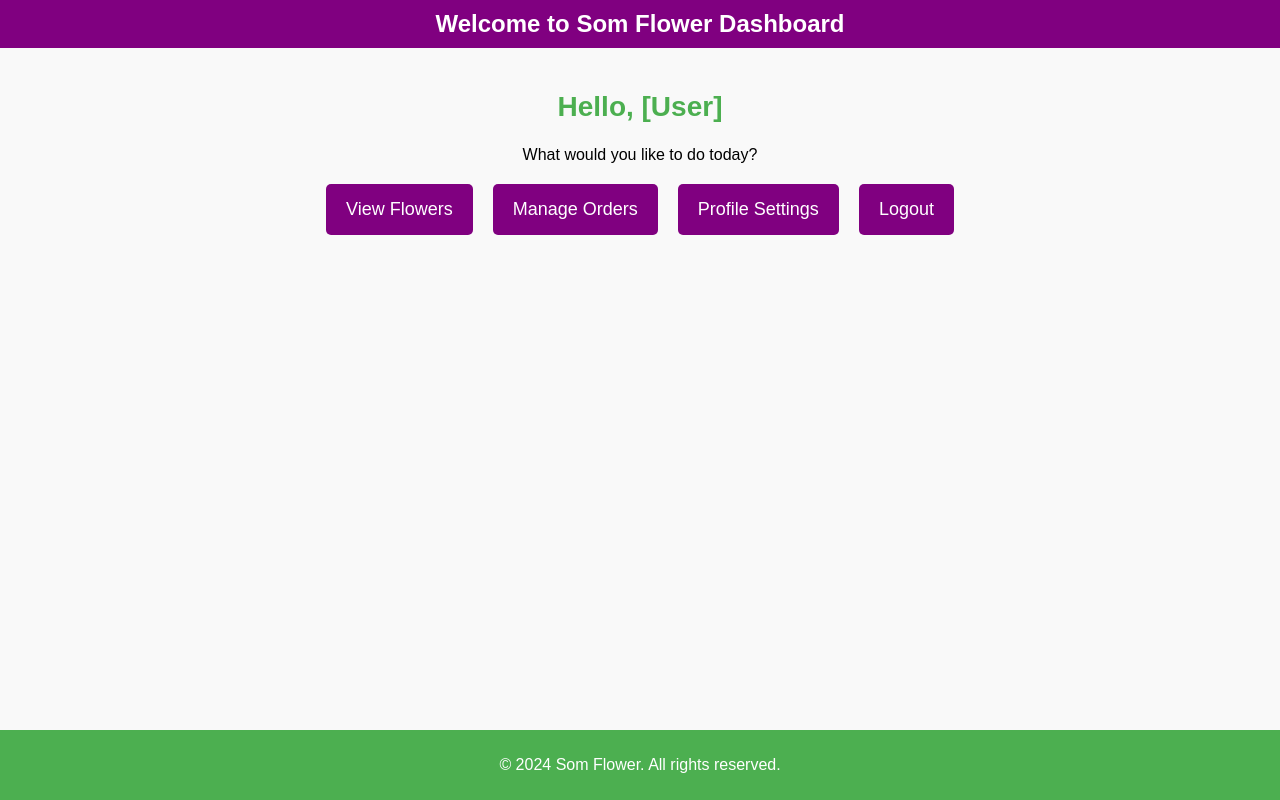
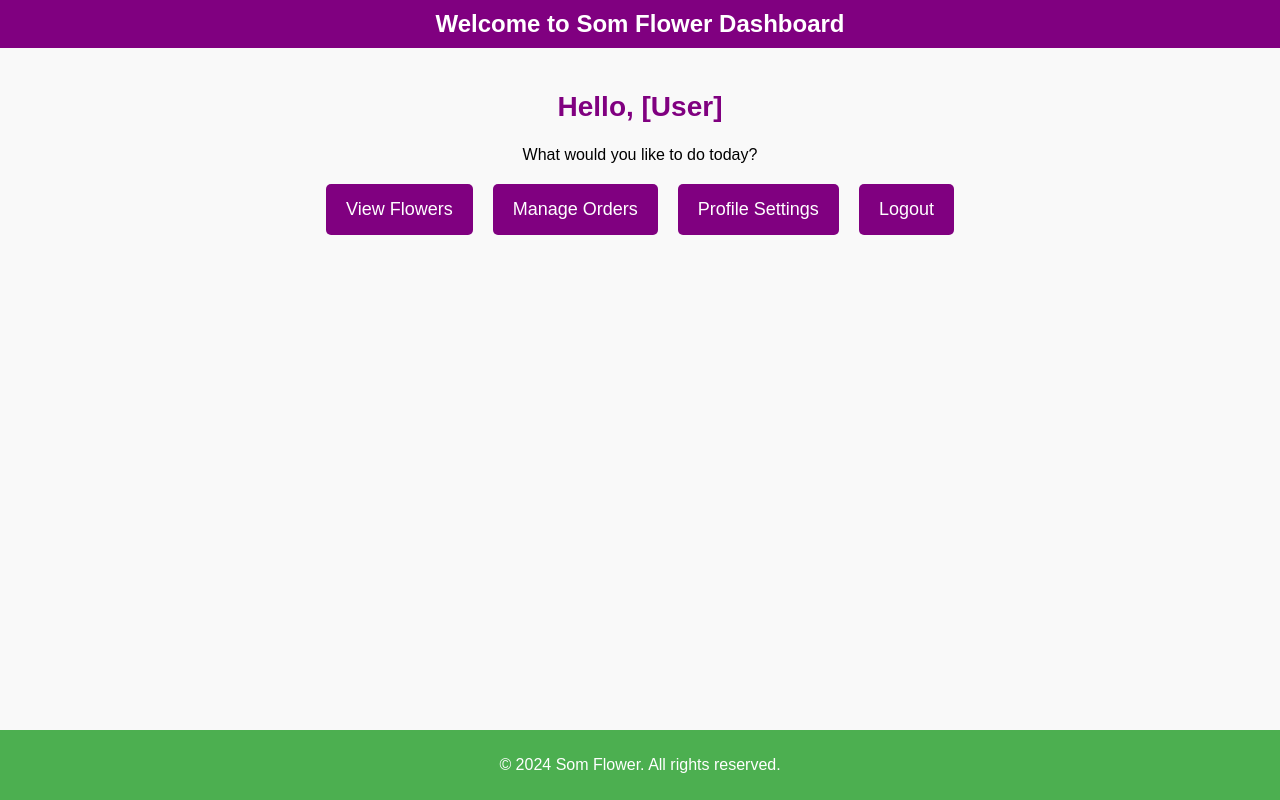
Before and after one commit to HafsaHajji/Som_flower, a plain HTML site: page dashboard.html in a window 1280 px wide. Drawn offline with Linux system fonts and the light colour scheme.

Commit message:
i change color user

```diff
--- a/dashboard.html
+++ b/dashboard.html
@@ -35,7 +35,7 @@
         }
 
         .welcome h2 {
-            color: #4CAF50;
+            color: purple;
             font-size: 28px;
         }
 
```
